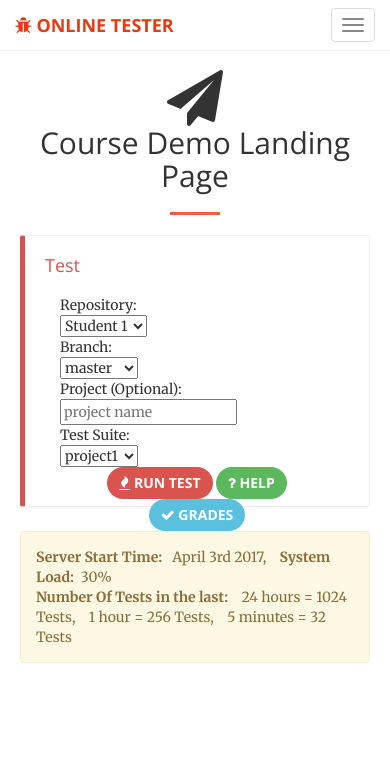
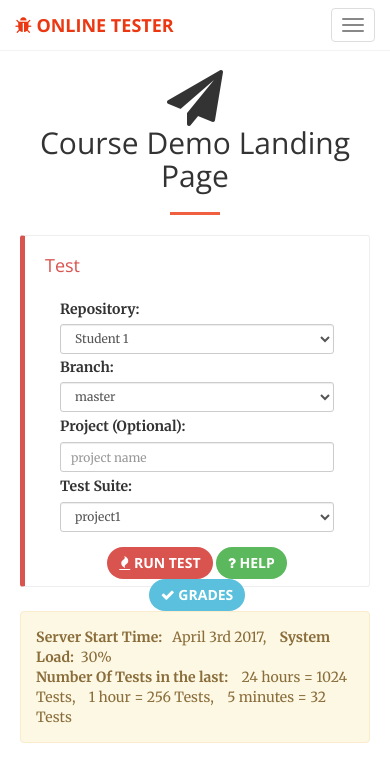
Before and after one commit to ahmedhamdy2121/OnlineTester-demo, a plain HTML site: page Course.html in a window 390 px wide. Drawn offline with nearby package versions, Linux system fonts and the light colour scheme.

Commit message:
Updated the submission form style.

```diff
--- a/Course.html
+++ b/Course.html
@@ -26,6 +26,7 @@
 
     <!-- Custom CSS -->
     <link rel="stylesheet" href="css/creative.css" type="text/css">
+    <link rel="stylesheet" href="css/style.css" type="text/css">
 
     <!-- HTML5 Shim and Respond.js IE8 support of HTML5 elements and media queries -->
     <!-- WARNING: Respond.js doesn't work if you view the page via file:// -->
@@ -93,29 +94,42 @@
                             <input type="hidden" name="year" value="1">
                             <div class="container">
                                 <div class="row">
-                                  <div class="col-md-2 col-sm-3 col-xs-12">Repository:</div>
+                                    <div class="col-md-2 col-sm-3 col-xs-12">
+                                        <label class="control-label label-align" for="selectedRepository">Repository:</label>
+                                    </div>
                                     <div class="col-md-10 col-sm-9 col-xs-12">
-                                    <select name="repo" id="selectedRepository">
+                                        <select name="repo" id="selectedRepository" class="form-control input-sm">
                                             <option value="repo1">Student 1</option>
                                             <option value="repo2">Student 2</option>
                                             <option value="repo3">Student 3</option>
                                         </select>
                                     </div>
-                                  <div class="col-md-2 col-sm-3 col-xs-12">Branch:</div>
+                                    <div class="raw-separator"></div>
+                                    <div class="col-md-2 col-sm-3 col-xs-12">
+                                        <label class="control-label label-align" for="selectedBranch">Branch:</label>
+                                    </div>
                                     <div class="col-md-10 col-sm-9 col-xs-12">
-                                    <select name="branch" id="selectedBranch">
+                                        <select name="branch" id="selectedBranch" class="form-control input-sm">
                                             <option value="master">master</option>
                                             <option value="project1">branch1</option>
                                             <option value="project2">branch2</option>
                                         </select>
                                     </div>
-                                  <div class="col-md-2 col-sm-3 col-xs-12">Project (Optional):</div>
+                                    <div class="raw-separator"></div>
+                                    <div class="col-md-2 col-sm-3 col-xs-12">
+                                        <label class="control-label label-align" for="optionalProject">Project (Optional):</label>
+                                    </div>
+                                    <div class="col-md-2 col-sm-3 col-xs-12"></div>
                                     <div class="col-md-10 col-sm-9 col-xs-12">
-                                    <input type="text" name="proj" class="line" placeholder="project name"></input>
+                                        <input type="text" name="proj" id="optionalProject" class="form-control input-sm" placeholder="project name"></input>
                                     </div>
-                                  <div class="col-md-2 col-sm-3 col-xs-12">Test Suite:</div>
+                                    <div class="raw-separator"></div>
+                                    <div class="col-md-2 col-sm-3 col-xs-12">
+                                        <label class="control-label label-align" for="selectedTest">Test Suite:</label>
+                                    </div>
+                                    <div class="col-md-2 col-sm-3 col-xs-12"></div>
                                     <div class="col-md-10 col-sm-9 col-xs-12">
-                                    <select name="test" id="selectedTest">
+                                        <select name="test" id="selectedTest" class="form-control input-sm">
                                             <option value="project1">project1</option>
                                             <option value="project2">project2</option>
                                             <option value="project3">project3</option>
@@ -123,6 +137,7 @@
                                     </div>
                                 </div>
                             </div>
+                            <div class="button-separator"></div>
                             <div class="col-xs-12 text-center">
                                 <button type="button" class="btn btn-danger" data-toggle="modal" data-target="#demoModal"><i class="fa fa-fire wow bounceIn"></i>  Run Test</button>
                                 <button type="button" class="btn btn-success" data-toggle="modal" data-target="#helpModal"><i class="fa fa-question wow bounceIn"></i> Help</button>
@@ -154,10 +169,10 @@
           </div>
           <div class="bs-callout bs-callout-success">
                 <ol>
-                    <li>Push all your code to your Bitbucket
-                    <li>Select your repository and the branch from the drop-down lists
-                    <li>If you have multiple projects in the same branch, please enter the project name you want to test in the second text box
-                    <li>Choose the JUnit test suite
+                    <li>Push all your code to your Bitbucket, follow <a target="_blank" href="img/Correct Repo.PNG">this design</a>.
+                    <li>Select your repository and the branch from the drop-down lists.
+                    <li>If you have multiple projects in the same branch, please enter the project name you want to test in the second text box.
+                    <li>Choose the JUnit test suite.
                     <li>Press the "Run Test" button, and get surprised :p
                 </ol>
            </div>
@@ -180,11 +195,11 @@
                   This is a demo for the actual Online Tester, so no testing will run.</br>
                   This is how the next page should look like:</br>
                   <ol>
-                    <li><a target="_blank" href="https://photos.app.goo.gl/YLYf8BHcifEkW6yD7">Checkout & CheckStyle.jpg</a>
-                    <li><a target="_blank" href="https://photos.app.goo.gl/97AWsJfj5qJBCsoC6">Compilation & Testing.jpg</a>
-                    <li><a target="_blank" href="https://photos.app.goo.gl/ekBohx2ZBmxujXjc8">Unsafe Code.jpg</a>
+                    <li><a target="_blank" href="img/Checkout & CheckStyle.png">Checkout & CheckStyle.jpg</a>
+                    <li><a target="_blank" href="img/Compilation & Testing.png">Compilation & Testing.jpg</a>
+                    <li><a target="_blank" href="img/Unsafe Code.jpg">Unsafe Code.jpg</a>
                 </ol>
-                And this is how the Plagiarism page will alert me: <a target="_blank" href="https://photos.app.goo.gl/htpjsnTdjfCAnRkE6">Plagiarism.jpg</a>
+                And this is how the Plagiarism page will alert me: <a target="_blank" href="img/Plagiarism.jpg">Plagiarism.jpg</a>
              </div>
             <div class="modal-footer">
               <button type="button" class="btn btn-success" data-dismiss="modal">Close</button>
--- /dev/null
+++ b/css/style.css
@@ -0,0 +1,11 @@
+.label-align {
+    vertical-align: sub !important;
+}
+
+.raw-separator {
+    min-height: 35px !important;
+}
+
+.button-separator {
+    min-height: 15px !important;
+}
--- a/style.css
+++ /dev/null
@@ -1,42 +0,0 @@
-body {
-    font-size: 12px;
-    font-family: tahoma;
-}
-
-input {
-    font-family: tahoma;
-}
-
-.line {
-    display: block;
-    border: none;
-    color: #333;
-    background: transparent;
-    border-bottom: 1px dotted black;
-    padding: 5px 2px 0 2px;
-}
-
-.line:focus {
-    outline: none;
-    border-color: #51CBEE;
-}
-
-.inline-link-2 {
-    display: inline-block;
-    border-bottom: 2px dashed rgba(0, 0, 0, 0.9);
-    /* Font styles */
-    text-decoration: none;
-    color: #777;
-}
-
-.inline-link-2:hover {
-    border-bottom-style: dotted;
-}
-
-.inline-link-2:active {
-    border-bottom-style: solid;
-}
-
-.inline-link-2:visited {
-    border-bottom: 2px solid #97CAF2;
-}
```
Also changed, not shown: img/Checkout & CheckStyle.png (added), img/Compilation & Testing.png (added), img/Correct Repo.PNG (added), img/Plagiarism.jpg (added), img/Unsafe Code.jpg (added). Lines whose indentation alone changed are shown as unchanged.
